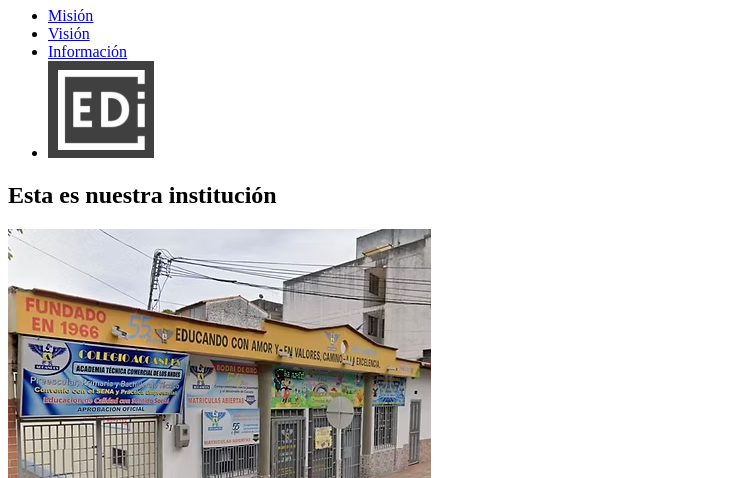
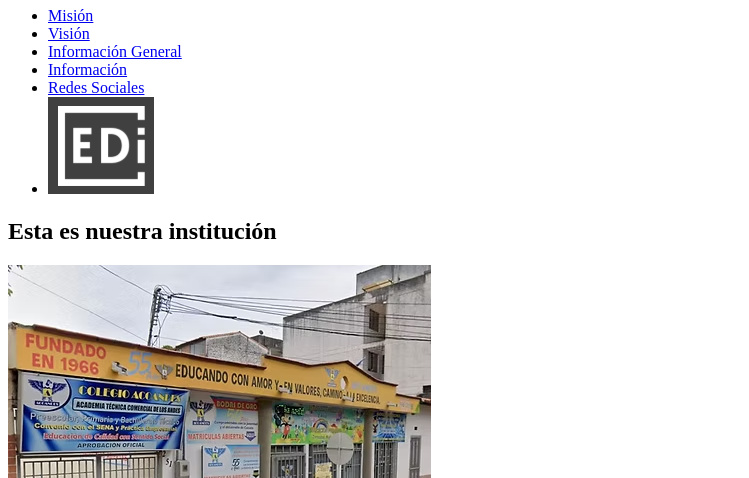
Before and after one commit to EduSzn/Colegio-Acoandes, a plain HTML site: page index.html in a window 1280 px wide. Shown: the part 622-1100 px from the top of the page, without its empty margins (0-749 px from the left). Drawn offline with Linux system fonts and the light colour scheme.

Commit message:
Actualizar index.html

```diff
--- a/index.html
+++ b/index.html
@@ -17,7 +17,9 @@
             <ul>
                 <li><a href="#mision">Misión</a></li>
                 <li><a href="#vision">Visión</a></li>
+                <li><a href="#informacion">Información General</a></li>
                 <li><a href="#info">Información</a></li>
+                <li><a href="#redes">Redes Sociales</a></li>
                 <li>
                     <a href="https://identity.santillanaconnect.com/login/?client_id=neds_client_compartir_colombia_pro"
                        target="_blank" class="santillana-btn">
```
